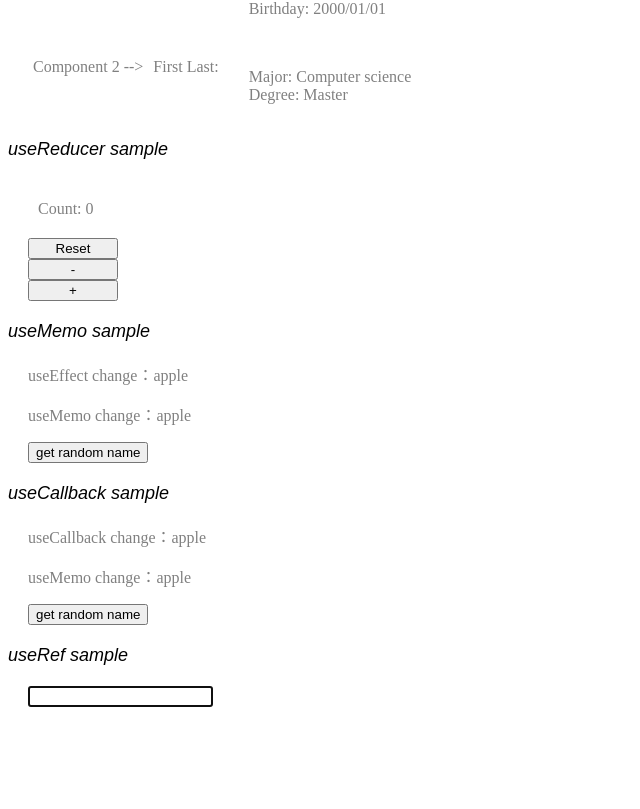
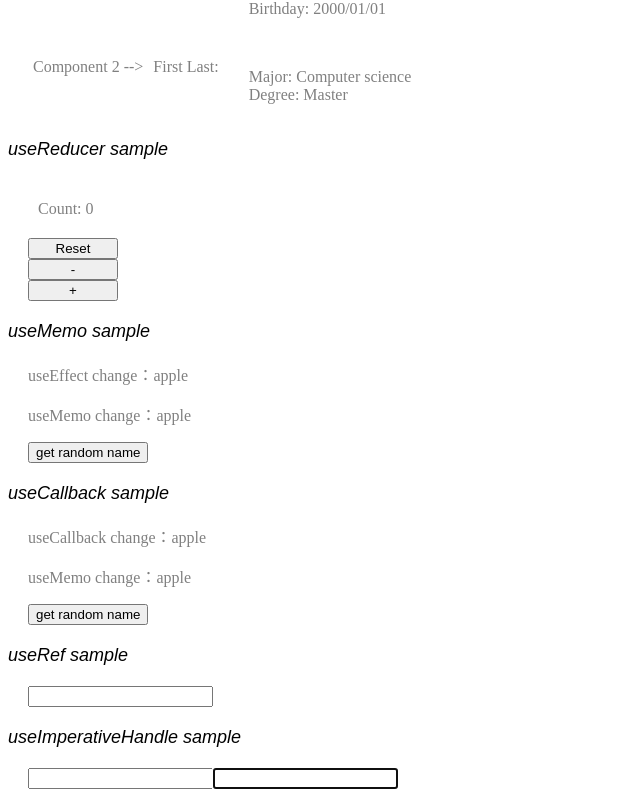
Before and after one commit to ValerieRen/vr-react-examples, a React (Create React App) app: page / in a window 1280 px wide. Shown: the part 367-1176 px from the top of the page, without its empty margins (0-640 px from the left). Before the commit the page ends 1094 px from the top, so only its background shows below. Built offline with nearby package versions, Linux system fonts and the light colour scheme; no server answers.

Commit message:
useImperativeHandle example

```diff
--- a/src/App.js
+++ b/src/App.js
@@ -7,6 +7,7 @@ import UseReducerExample from "./components/useReducer/UseReducerExample";
 import UseMemoExample from "./components/useMemo/UseMemoExample";
 import UseCallbackExample from "./components/useCallback/UseCallbackExample";
 import UseRefExample from "./components/useRef/UseRefExample";
+import UseImperativeHandleExample from "./components/useImperativeHandle/UseImperativeHandleExample";
 
 const App = () => {
   return (
@@ -25,6 +26,8 @@ const App = () => {
       <UseCallbackExample/>
       <div className='title'><span>useRef sample</span></div>
       <UseRefExample/>
+      <div className='title'><span>useImperativeHandle sample</span></div>
+      <UseImperativeHandleExample/>
     </div>
   );
 }
--- /dev/null
+++ b/src/components/useImperativeHandle/UseImperativeHandleExample.js
@@ -0,0 +1,46 @@
+import React, {useRef, useEffect, forwardRef, useImperativeHandle} from "react";
+
+const UseImperativeHandleExample = () => {
+  const parentRef = useRef();
+  const ForwardComponent = forwardRef(ChildComponent);
+  const getFocus = (e) => {
+    // 2. assign value to parentRef.current.value
+    parentRef.current.value(e.target.value);
+  }
+
+  useEffect(() => {
+    // 1. focus the ref when render
+    parentRef.current.focus();
+  }, []);
+
+  return (
+    <React.Fragment>
+      <div className='ref'>
+        <input type="text" onChange={getFocus}/>
+        {/*// 3. forward ref to child component*/}
+        <ForwardComponent ref={parentRef}/>
+      </div>
+    </React.Fragment>
+  )
+}
+
+const ChildComponent = (props, ref) => {
+  const inputRef = useRef();
+  // 4. handle forwarded ref
+  useImperativeHandle(ref,()=>{
+    return {
+      inputRef,
+      focus(){
+        inputRef.current.focus();
+      },
+      value(text){
+        // 5. get assigned value from parent component
+        inputRef.current.value = text;
+      }
+    }
+  });
+  // 6. value will be shown same as input value from parent component
+  return <input ref={inputRef} {...props} />
+}
+
+export default UseImperativeHandleExample;
```
